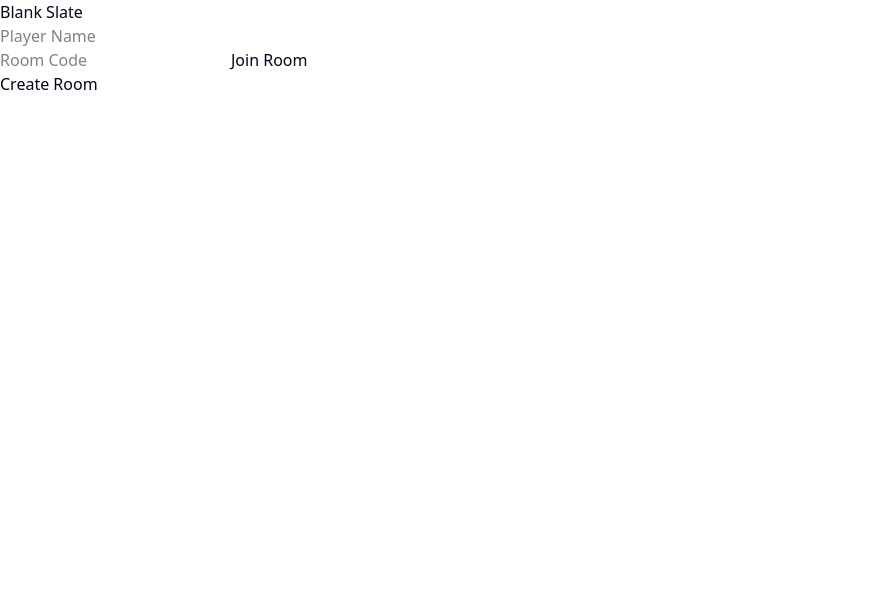
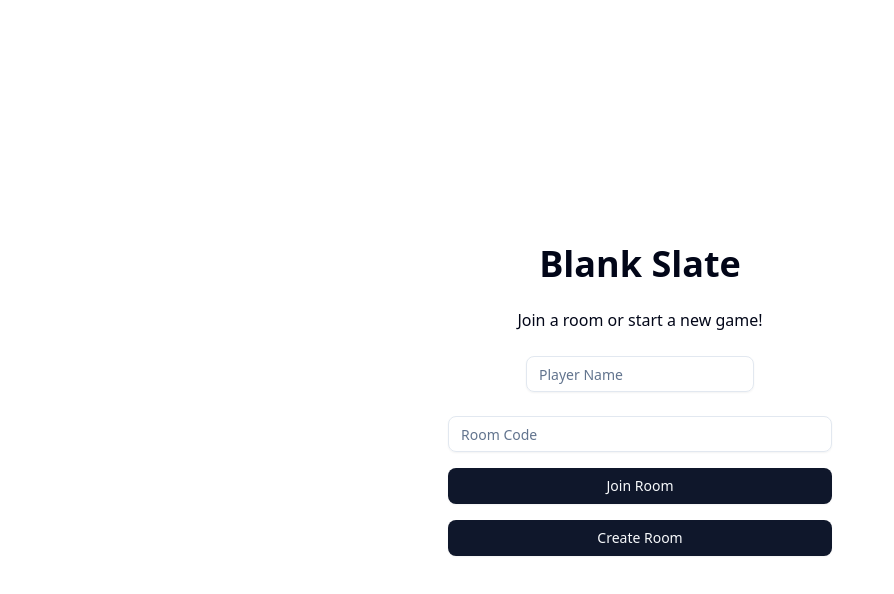
Before and after one commit to vinhle000/blank-slate-game, a React (Vite) app in the folder client/: page / in a window 1280 px wide. Shown: the top 594 px of the page, without its empty margins (0-894 px from the left). Built offline with nearby package versions, Linux system fonts and the light colour scheme; no server answers.

Commit message:
Switch to using shadcn components

```diff
--- /dev/null
+++ b/client/src/components/ui/button.jsx
@@ -0,0 +1,55 @@
+import * as React from "react"
+import { Slot } from "@radix-ui/react-slot"
+import { cva } from "class-variance-authority";
+
+import { cn } from "@/lib/utils"
+
+const buttonVariants = cva(
+  "inline-flex items-center justify-center gap-2 whitespace-nowrap rounded-md text-sm font-medium transition-all disabled:pointer-events-none disabled:opacity-50 [&_svg]:pointer-events-none [&_svg:not([class*='size-'])]:size-4 shrink-0 [&_svg]:shrink-0 outline-none focus-visible:border-ring focus-visible:ring-ring/50 focus-visible:ring-[3px] aria-invalid:ring-destructive/20 dark:aria-invalid:ring-destructive/40 aria-invalid:border-destructive",
+  {
+    variants: {
+      variant: {
+        default:
+          "bg-primary text-primary-foreground shadow-xs hover:bg-primary/90",
+        destructive:
+          "bg-destructive text-white shadow-xs hover:bg-destructive/90 focus-visible:ring-destructive/20 dark:focus-visible:ring-destructive/40 dark:bg-destructive/60",
+        outline:
+          "border bg-background shadow-xs hover:bg-accent hover:text-accent-foreground dark:bg-input/30 dark:border-input dark:hover:bg-input/50",
+        secondary:
+          "bg-secondary text-secondary-foreground shadow-xs hover:bg-secondary/80",
+        ghost:
+          "hover:bg-accent hover:text-accent-foreground dark:hover:bg-accent/50",
+        link: "text-primary underline-offset-4 hover:underline",
+      },
+      size: {
+        default: "h-9 px-4 py-2 has-[>svg]:px-3",
+        sm: "h-8 rounded-md gap-1.5 px-3 has-[>svg]:px-2.5",
+        lg: "h-10 rounded-md px-6 has-[>svg]:px-4",
+        icon: "size-9",
+      },
+    },
+    defaultVariants: {
+      variant: "default",
+      size: "default",
+    },
+  }
+)
+
+function Button({
+  className,
+  variant,
+  size,
+  asChild = false,
+  ...props
+}) {
+  const Comp = asChild ? Slot : "button"
+
+  return (
+    <Comp
+      data-slot="button"
+      className={cn(buttonVariants({ variant, size, className }))}
+      {...props} />
+  );
+}
+
+export { Button, buttonVariants }
--- /dev/null
+++ b/client/src/components/ui/input.jsx
@@ -0,0 +1,24 @@
+import * as React from "react"
+
+import { cn } from "@/lib/utils"
+
+function Input({
+  className,
+  type,
+  ...props
+}) {
+  return (
+    <input
+      type={type}
+      data-slot="input"
+      className={cn(
+        "file:text-foreground placeholder:text-muted-foreground selection:bg-primary selection:text-primary-foreground dark:bg-input/30 border-input flex h-9 w-full min-w-0 rounded-md border bg-transparent px-3 py-1 text-base shadow-xs transition-[color,box-shadow] outline-none file:inline-flex file:h-7 file:border-0 file:bg-transparent file:text-sm file:font-medium disabled:pointer-events-none disabled:cursor-not-allowed disabled:opacity-50 md:text-sm",
+        "focus-visible:border-ring focus-visible:ring-ring/50 focus-visible:ring-[3px]",
+        "aria-invalid:ring-destructive/20 dark:aria-invalid:ring-destructive/40 aria-invalid:border-destructive",
+        className
+      )}
+      {...props} />
+  );
+}
+
+export { Input }
--- a/client/src/pages/Landing.jsx
+++ b/client/src/pages/Landing.jsx
@@ -3,6 +3,9 @@
 import { useGameContext } from '../context/GameContext';
 import socket from '../socket';
 import { createRoom, joinRoom } from '../services/roomService';
+
+import { Button } from '@/components/ui/button';
+import { Input } from '@/components/ui/input';
 
 export default function Landing() {
   const { setUser } = useGameContext();
@@ -25,26 +28,31 @@
   };
 
   return (
-    <>
-      <h2>Blank Slate</h2>
+    <div className='flex flex-col items-center justify-center min-h-screen text-center'>
+      <h1 className='text-4xl font-bold mb-6'>Blank Slate</h1>
+      <p>Join a room or start a new game!</p>
       <div>
-        <input
-          type='text'
-          placeholder='Player Name'
-          value={inputUsername}
-          onChange={(e) => setInputUsername(e.target.value)}
-        />
+        <div className='mt-6 flex flex-col space-y-4 w-full max-w-sm'>
+          <Input
+            type='text'
+            placeholder='Player Name'
+            value={inputUsername}
+            onChange={(e) => setInputUsername(e.target.value)}
+            className='p-3 rounded-md '
+          />
+        </div>
       </div>
-      <div>
-        <input
+      <div className='mt-6 flex flex-col space-y-4 w-full max-w-sm'>
+        <Input
           type='text'
           placeholder='Room Code'
           value={inputRoomCode}
           onChange={(e) => setInputRoomCode(e.target.value)}
+          className='p-3 rounded-md'
         />
-        <button onClick={handleJoinRoom}>Join Room</button>
+        <Button onClick={handleJoinRoom}>Join Room</Button>
+        <Button onClick={handleCreateRoom}>Create Room</Button>
       </div>
-      <button onClick={handleCreateRoom}>Create Room</button>
-    </>
+    </div>
   );
 }
```
